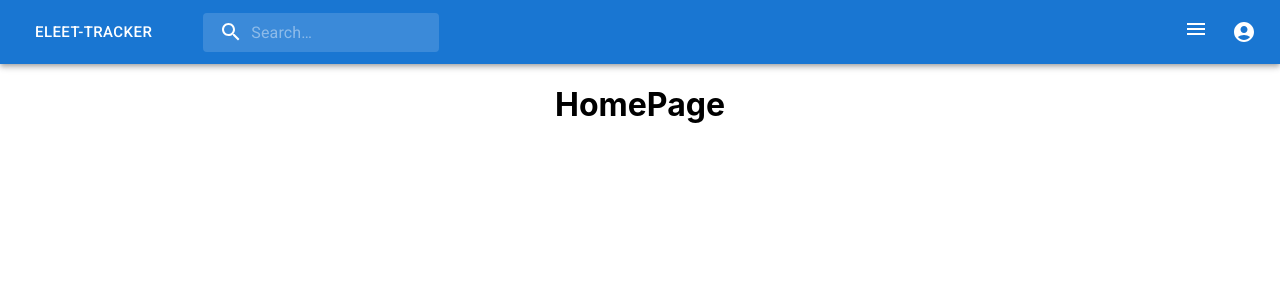
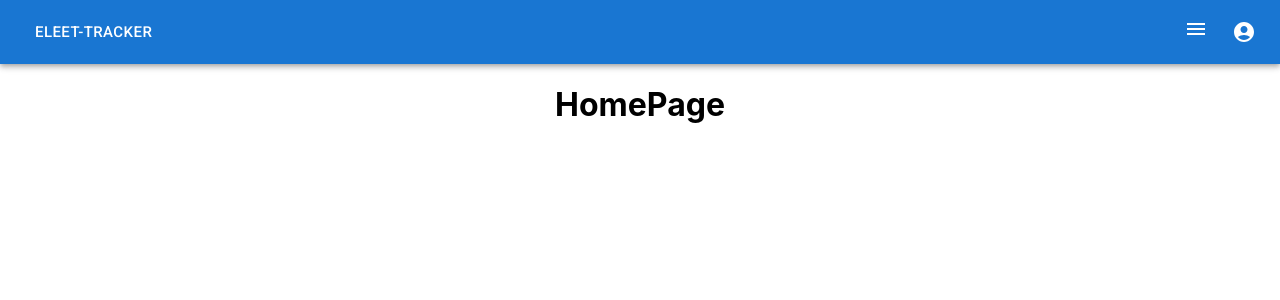
Before and after one commit to Chicago-Deep-Dish/darwin-elite-tracker, a React (Create React App) app: page / in a window 1280 px wide. Shown: the top 300 px of the page. Built offline with nearby package versions, Linux system fonts and the light colour scheme.

Commit message:
removed search

```diff
--- a/src/components/Nav.js
+++ b/src/components/Nav.js
@@ -170,7 +170,7 @@ export default function PrimarySearchAppBar() {
           >
             MUI
           </Typography> */}
-          <Search>
+          {/* <Search>
             <SearchIconWrapper>
               <SearchIcon />
             </SearchIconWrapper>
@@ -178,7 +178,7 @@ export default function PrimarySearchAppBar() {
               placeholder="Search…"
               inputProps={{ 'aria-label': 'search' }}
             />
-          </Search>
+          </Search> */}
           <Box sx={{ flexGrow: 1 }} />
           <Box sx={{ display: { xs: 'none', md: 'flex' } }}>
             {/* <IconButton size="large" aria-label="show 4 new mails" color="inherit">
```
